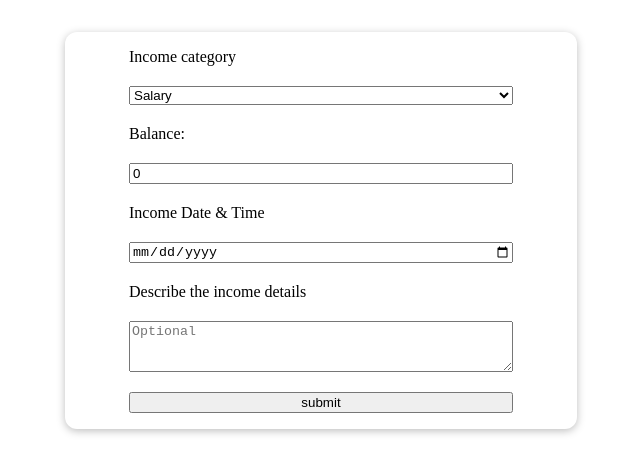
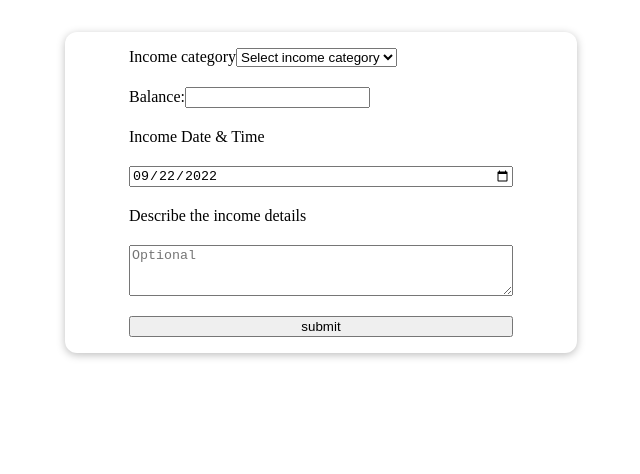
Before and after one commit to New-BaseGroup/FrontEnd, a Vue app: page / in a window 1280 px wide. Shown: the top 474 px of the page, without its empty margins (319-959 px from the left). Built offline with nearby package versions, Linux system fonts and the light colour scheme.

Commit message:
Add validation

```diff
--- a/package.json
+++ b/package.json
@@ -7,6 +7,8 @@
     "preview": "vite preview --port 4173"
   },
   "dependencies": {
+    "@vuelidate/core": "^2.0.0-alpha.44",
+    "@vuelidate/validators": "^2.0.0-alpha.31",
     "axios": "^0.27.2",
     "vue": "^3.2.37",
     "vue-router": "^4.1.3"
--- a/src/components/income/IncomeComponent.vue
+++ b/src/components/income/IncomeComponent.vue
@@ -1,31 +1,46 @@
 <template>
   <base-card>
     <form @submit.prevent="submitIncome">
+      <div>
         <label for="date">Income category</label>
         <select
           name="income-category"
           id="income-category"
-        v-model="selectedIncomeCat"
+          v-model="state.incomeDTO.selectedIncomeCat"
         >
           <!-- Later when fetching -->
           <!-- <option v-for="inCat in category" :key="inCat.id" value="">
       {{ inCat.name }}
     </option> -->
-        <option value=""></option>
+          <option value="" hidden>Select income category</option>
           <option value="salary">Salary</option>
           <option value="loan">loan</option>
           <option value="other">Other</option>
         </select>
-      <p v-if="selectedIncomeCat === ''">{{ validationMsg }}</p>
-
+        <p v-if="v$.incomeDTO.selectedIncomeCat.$error">
+          {{ v$.incomeDTO.selectedIncomeCat.$errors[0].$message }}
+        </p>
+      </div>
+      <div>
         <label for="income-amount">Balance:</label>
-      <input type="number" name="income-amount" v-model="incomeAmount" />
-
-      <p v-if="incomeAmount === 0">{{ validationMsg }}</p>
+        <input
+          type="text"
+          name="income-amount"
+          v-model="state.incomeDTO.incomeAmount"
+        />
+        <p v-if="v$.incomeDTO.incomeAmount.$error">
+          {{ v$.incomeDTO.incomeAmount.$errors[0].$message }}
+        </p>
+      </div>
 
       <label for="date">Income Date & Time</label>
-      <input type="date" id="date" name="date" v-model="dateTime" required />
-      <p v-if="dateTime === ' '">{{ validationMsg }}</p>
+      <input
+        type="date"
+        id="date"
+        name="date"
+        v-model="state.incomeDTO.dateTime"
+      />
+      <!-- <p v-if="dateTime === ' '">{{ validationMsg }}</p> -->
 
       <label for="description">Describe the income details</label>
       <textarea
@@ -34,52 +49,69 @@
         cols="30"
         rows="3"
         placeholder="Optional"
-        v-model="description"
+        v-model="state.incomeDTO.description"
       ></textarea>
       <button>submit</button>
-      <p v-if="error !== ''">{{ error }} {{ resetRequestError }}</p>
+      <!-- <p v-if="error !== ''">{{ error }} {{ resetRequestError }}</p> -->
     </form>
   </base-card>
 </template>
 
 <script>
+import useValidate from "@vuelidate/core";
+import { required, numeric } from "@vuelidate/validators";
+import { reactive, computed } from "vue";
 import axios from "axios";
 export default {
-  data() {
+  setup() {
+    const state = reactive({
+      incomeDTO: {
+        selectedIncomeCat: "",
+        incomeAmount: "",
+        dateTime: new Date().toJSON().slice(0, 10),
+        description: "",
+      },
+    });
+
+    const rules = computed(() => {
       return {
-      selectedIncomeCat: "salary",
-      incomeAmount: "0",
-      dateTime: "",
-      description: "",
-      error: "",
-      validationMsg: "input field required",
+        incomeDTO: {
+          selectedIncomeCat: { required },
+          incomeAmount: { required, numeric },
+          dateTime: { required },
+        },
+      };
+    });
+
+    const v$ = useValidate(rules, state);
+
+    return {
+      state,
+      v$,
     };
   },
+  data() {
+    return {};
+  },
 
-  computed: {
-    resetRequestError() {
-      setTimeout(() => {
-        this.error = "";
-      }, 3000);
-    },
-  },
   methods: {
     submitIncome() {
-      axios
-        .post("api", {
-          // keys must match DTO
-          selectedIncomeCat:
-            this.selectedIncomeCat == ""
-              ? this.validationMsg
-              : this.selectedIncomeCat,
-          incomeAmount:
-            this.incomeAmount == 0 ? this.validationMsg : this.incomeAmount,
-          dateTime: this.dateTime == "" ? this.validationMsg : this.dateTime,
-          description:
-            this.description == "" ? this.validationMsg : this.description,
-        })
-        .then((res) => console.log(res))
-        .catch((error) => (this.error = error.message));
+      // axios
+      //   .post("api", {
+      //     // keys must match DTO
+      //     selectedIncomeCat:
+      //       this.selectedIncomeCat == ""
+      //         ? this.validationMsg
+      //         : this.selectedIncomeCat,
+      //     incomeAmount:
+      //       this.incomeAmount == 0 ? this.validationMsg : this.incomeAmount,
+      //     dateTime: this.dateTime == "" ? this.validationMsg : this.dateTime,
+      //     description:
+      //       this.description == "" ? this.validationMsg : this.description,
+      //   })
+      //   .then((res) => console.log(res))
+      //   .catch((error) => (this.error = error.message));
+      this.v$.$validate();
     },
   },
 };
```
Also changed, not shown: 1 other file (tests, documents, lock files or other folders). Lines whose indentation alone changed are shown as unchanged.
